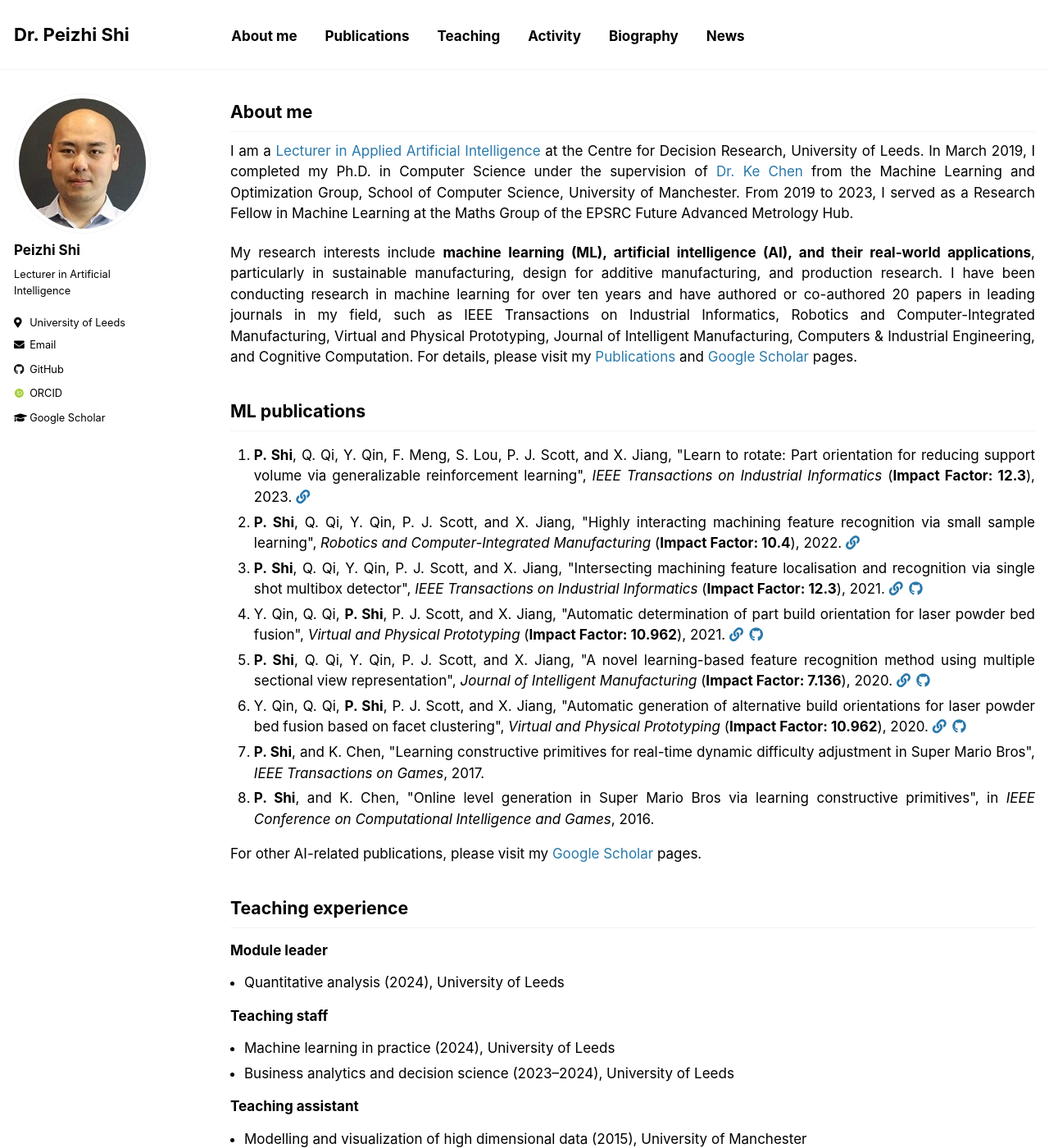
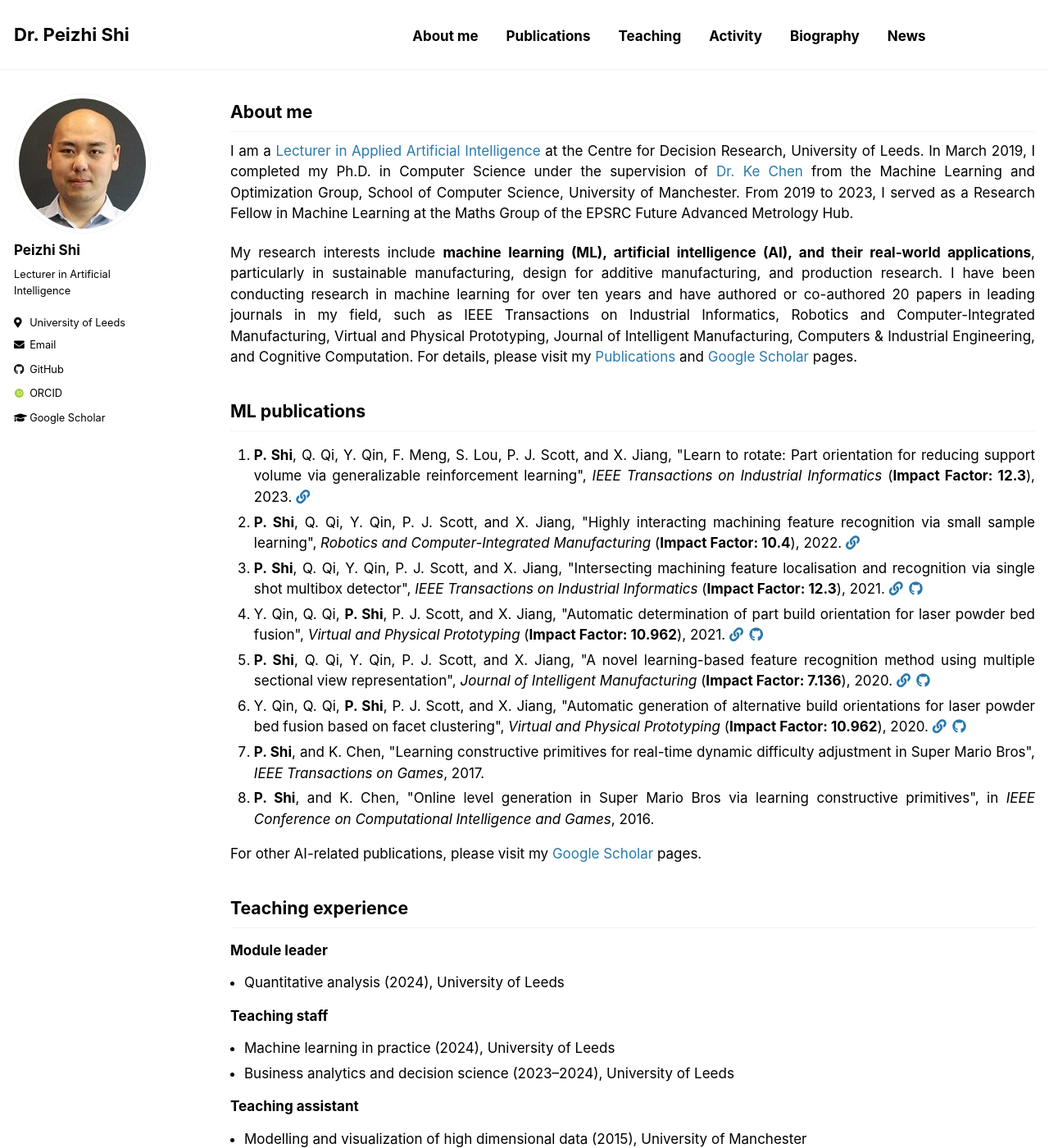
Before and after one commit to PeizhiShi/peizhishi.github.io, a Jekyll site: the page built from _pages/index.md, in a window 1280 px wide and 1400 px high. Shown: the whole window at 82% size. Built offline with Jekyll 4.4.1, drawn with Linux system fonts in a browser that asks for light colours; some web fonts are replaced; our own code applies the rules of GitHub Pages for plain Markdown files.

Commit message:
Update _masthead.scss

```diff
--- a/_sass/_masthead.scss
+++ b/_sass/_masthead.scss
@@ -57,7 +57,7 @@
 
   &--lg {
     font-size: 130%;
-    padding-right: 4.1em;
+    padding-right: 14.1em;
 
   }
 }
```
